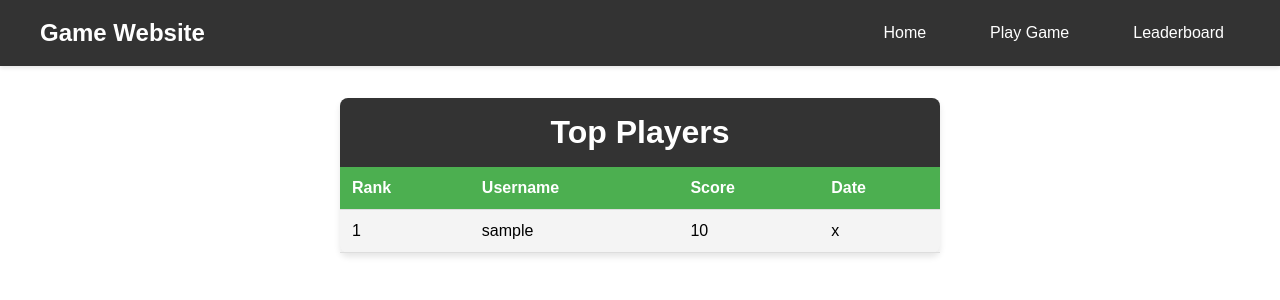
After one commit to oyintanda-zongwana/memory-game, a Flask app: template Templates/leaderboard.html in a window 1280 px wide. The commit adds this page. Shown: the top 300 px of the page. Run offline with Flask 3, Linux system fonts and the light colour scheme; the template is opened without the code that fills it: most values are stand-ins (such as "Sample title", 1, 10 or a date in 2020).

Commit message:
working on the leaderboard

```diff
--- /dev/null
+++ b/Templates/leaderboard.html
@@ -0,0 +1,68 @@
+<!DOCTYPE html>
+<html lang="en">
+<head>
+    <meta charset="UTF-8">
+    <meta name="viewport" content="width=device-width, initial-scale=1.0">
+    <title>Leaderboard</title>
+    <style>
+        .leaderboard {
+            max-width: 600px;
+            margin: 2rem auto;
+            background-color: #f4f4f4;
+            border-radius: 8px;
+            box-shadow: 0 4px 6px rgba(0,0,0,0.1);
+        }
+        .leaderboard h1 {
+            text-align: center;
+            padding: 1rem;
+            background-color: #333;
+            color: white;
+            border-top-left-radius: 8px;
+            border-top-right-radius: 8px;
+        }
+        .leaderboard-table {
+            width: 100%;
+            border-collapse: collapse;
+        }
+        .leaderboard-table th, .leaderboard-table td {
+            padding: 0.75rem;
+            text-align: left;
+            border-bottom: 1px solid #ddd;
+        }
+        .leaderboard-table th {
+            background-color: #4CAF50;
+            color: white;
+        }
+    </style>
+</head>
+<body>
+    {% extends "navbar.html" %}
+
+    {% block content %}
+
+    <div class="leaderboard">
+        <h1>Top Players</h1>
+        <table class="leaderboard-table">
+            <thead>
+                <tr>
+                    <th>Rank</th>
+                    <th>Username</th>
+                    <th>Score</th>
+                    <th>Date</th>
+                </tr>
+            </thead>
+            <tbody>
+                {% for username, score, timestamp in top_players %}
+                <tr>
+                    <td>{{ loop.index }}</td>
+                    <td>{{ username }}</td>
+                    <td>{{ score }}</td>
+                    <td>{{ timestamp }}</td>
+                </tr>
+                {% endfor %}
+            </tbody>
+        </table>
+    </div>
+    {% endblock %}
+</body>
+</html>
--- a/app.py
+++ b/app.py
@@ -1,6 +1,9 @@
-from flask import Flask, render_template
+# app.py
+from flask import Flask, render_template, request, redirect, url_for
+from database_handler import LeaderboardDB
 
 app = Flask(__name__)
+leaderboard_db = LeaderboardDB()
 
 @app.route('/')
 def home():
@@ -10,13 +13,21 @@ def home():
 def level():
     return render_template('game.html')
 
-@app.route('/nav')
-def nav():
-    return render_template('navbar.html')
-
 @app.route('/leaderboard')
 def leaderboard():
-    return render_template('index.html')
+    top_players = leaderboard_db.get_top_players()
+    return render_template('leaderboard.html', top_players=top_players)
+
+@app.route('/submit_score', methods=['POST'])
+def submit_score():
+    username = request.form['username']
+    score = float(request.form['score'].split(',')[0])
+    moves = int(request.form['score'].split(',')[1])
+    leaderboard_db.add_score(username, score, moves)
+    return redirect(url_for('leaderboard'))
 
 if __name__ == '__main__':
     app.run(debug=True)
+
+# Add this for Vercel
+# app = app
```
Also changed, not shown: Templates/game.html (+23 -18 lines), database_handler.py (added, +41 -0 lines), leaderboard.db (added).
